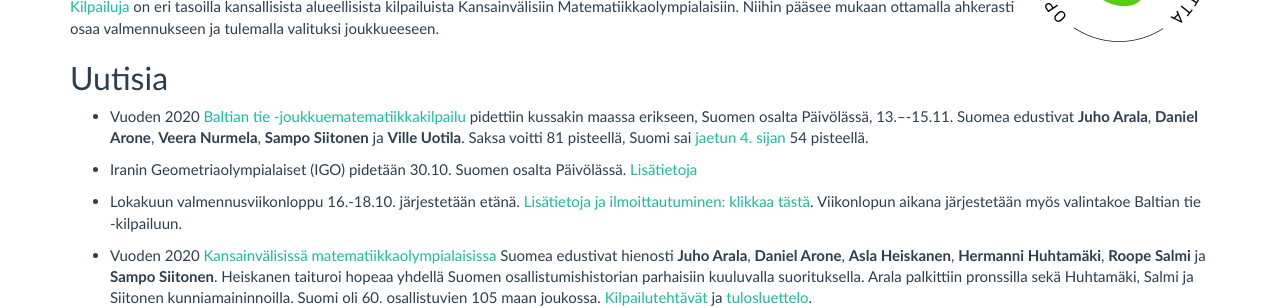
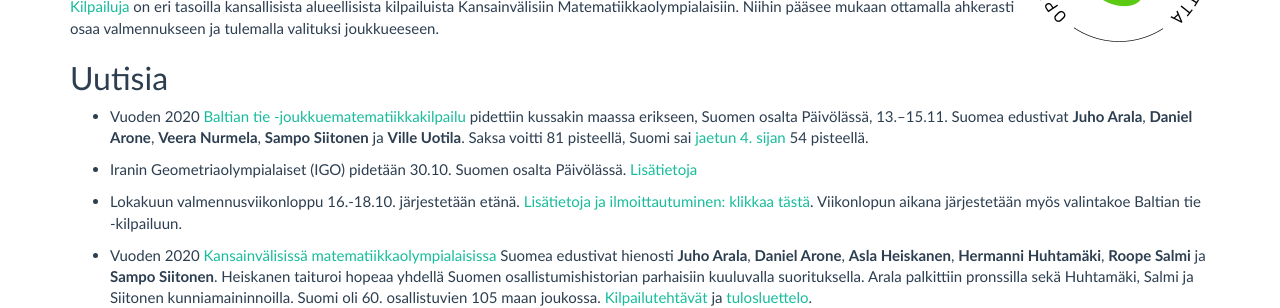
Before and after one commit to matematiikkakilpailut/matematiikkakilpailut.github.io, a Jekyll site: the page built from index.md, in a window 1280 px wide. Shown: the part 474-782 px from the top of the page. Built offline with Jekyll 4.4.1, drawn with Linux system fonts in a browser that asks for light colours.

Commit message:
Minor typo fix.

```diff
--- a/index.md
+++ b/index.md
@@ -39,7 +39,7 @@
 
 ## <a name="uutisia"></a>Uutisia
 
-* Vuoden 2020 [Baltian tie -joukkuematematiikkakilpailu](https://bw2020.olympiaadid.ut.ee) pidettiin kussakin maassa erikseen, Suomen osalta Päivölässä, 13.&ndash;-15.11. Suomea edustivat **Juho Arala**, **Daniel Arone**, **Veera Nurmela**, **Sampo Siitonen** ja **Ville Uotila**. Saksa voitti 81 pisteellä, Suomi sai [jaetun 4. sijan](https://bw2020.olympiaadid.ut.ee/?page_id=43) 54 pisteellä.
+* Vuoden 2020 [Baltian tie -joukkuematematiikkakilpailu](https://bw2020.olympiaadid.ut.ee) pidettiin kussakin maassa erikseen, Suomen osalta Päivölässä, 13.&ndash;15.11. Suomea edustivat **Juho Arala**, **Daniel Arone**, **Veera Nurmela**, **Sampo Siitonen** ja **Ville Uotila**. Saksa voitti 81 pisteellä, Suomi sai [jaetun 4. sijan](https://bw2020.olympiaadid.ut.ee/?page_id=43) 54 pisteellä.
 
 * Iranin Geometriaolympialaiset (IGO) pidetään 30.10. Suomen osalta Päivölässä. [Lisätietoja](/IGO/)
 
```
